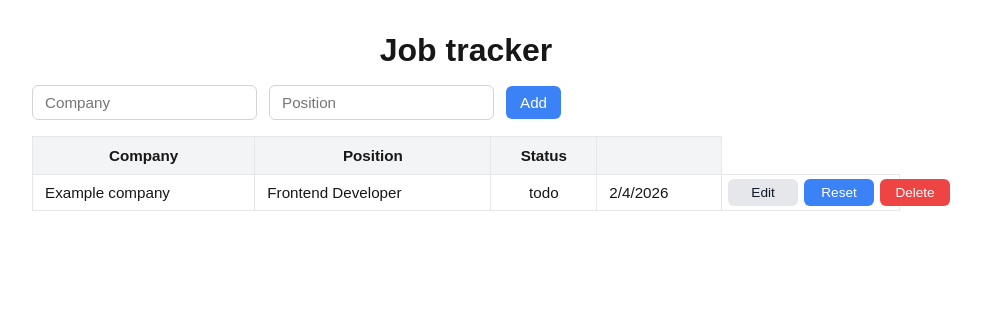
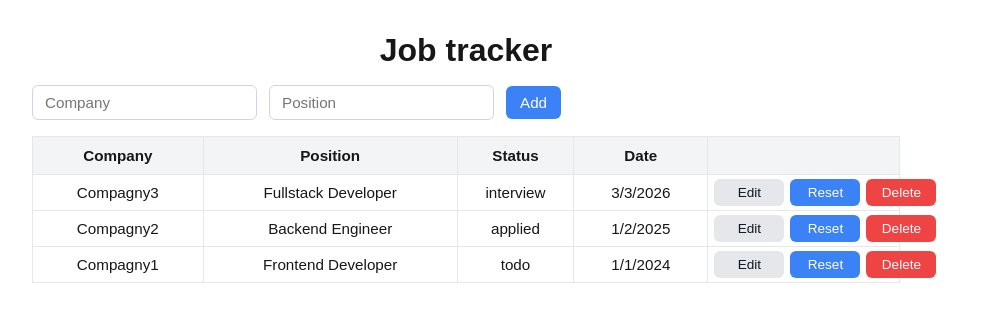
Before and after one commit to m-amroune/job-tracker, a Next.js app: page / in a window 1280 px wide. Shown: the top 322 px of the page, without its empty margins (174-1155 px from the left). Built offline with nearby package versions, Linux system fonts and the light colour scheme.

Commit message:
feat : add date sorting for job list

```diff
--- a/src/app/globals.css
+++ b/src/app/globals.css
@@ -76,7 +76,6 @@ th,
 td {
   border: 1px solid #e5e7eb;
   padding: 8px 12px;
-  text-align: left;
   vertical-align: middle;
 }
 
@@ -134,6 +133,14 @@ button:hover {
   text-align: center;
 }
 
+td.date-cell {
+  text-align: center;
+}
+
+.center {
+  text-align: center;
+}
+
 .actions {
   padding: 4px 6px;
   text-align: center;
--- a/src/app/page.tsx
+++ b/src/app/page.tsx
@@ -52,9 +52,32 @@ export default function Page() {
 
     // If no data in storage, initialize with a new default job
     if (!Array.isArray(raw) || raw.length === 0) {
-      const defaultJob = createDefaultJob();
-      setJobs([defaultJob]);
-      saveJobs([defaultJob]);
+      const defaultJobs: JobApplication[] = [
+        {
+          id: crypto.randomUUID(),
+          company: "Compagny1",
+          position: "Frontend Developer",
+          status: "todo",
+          createdAt: new Date("2024-01-01").toISOString(),
+        },
+        {
+          id: crypto.randomUUID(),
+          company: "Compagny2",
+          position: "Backend Engineer",
+          status: "applied",
+          createdAt: new Date("2025-01-02").toISOString(),
+        },
+        {
+          id: crypto.randomUUID(),
+          company: "Compagny3",
+          position: "Fullstack Developer",
+          status: "interview",
+          createdAt: new Date("2026-03-03").toISOString(),
+        },
+      ];
+
+      setJobs(defaultJobs);
+      saveJobs(defaultJobs);
       return;
     }
 
@@ -164,6 +187,13 @@ export default function Page() {
     saveJobs(updatedJobs);
   }
 
+  // Sort jobs by date
+  const sortedJobs = [...jobs].sort((a, b) => {
+    const da = new Date(a.createdAt).getTime();
+    const db = new Date(b.createdAt).getTime();
+    return db - da; // récent → ancien
+  });
+
   return (
     <main className="conteneur">
       <h1 className="main-title">Job tracker</h1>
@@ -198,12 +228,13 @@ export default function Page() {
               <th>Company</th>
               <th>Position</th>
               <th>Status</th>
+              <th>Date</th>
               <th></th>
             </tr>
           </thead>
 
           <tbody>
-            {jobs.map((job) => (
+            {sortedJobs.map((job) => (
               <JobRow
                 key={job.id}
                 job={job}
--- a/src/components/JobRow.tsx
+++ b/src/components/JobRow.tsx
@@ -23,7 +23,7 @@ export default function JobRow({
   return (
     <tr>
       {/* company field (editable) */}
-      <td>
+      <td className="center">
         {editingId === job.id ? (
           <input
             value={job.company}
@@ -35,7 +35,7 @@ export default function JobRow({
       </td>
 
       {/* position field (editable) */}
-      <td>
+      <td className="center">
         {editingId === job.id ? (
           <input
             value={job.position}
@@ -47,15 +47,17 @@ export default function JobRow({
       </td>
 
       {/* status cycle */}
-      <td className="status-cell">
+      <td className="center status-cell">
         <span onClick={() => cycleStatus(job.id)}>{job.status}</span>
       </td>
 
       {/* created date */}
-      <td>{new Date(job.createdAt).toLocaleDateString()}</td>
+      <td className="center date-cell">
+        {new Date(job.createdAt).toLocaleDateString()}
+      </td>
 
       {/* actions */}
-      <td className="actions">
+      <td className="center actions">
         {/* edit / save */}
         {editingId === job.id ? (
           <button onClick={() => setEditingId(null)}>Save</button>
```
